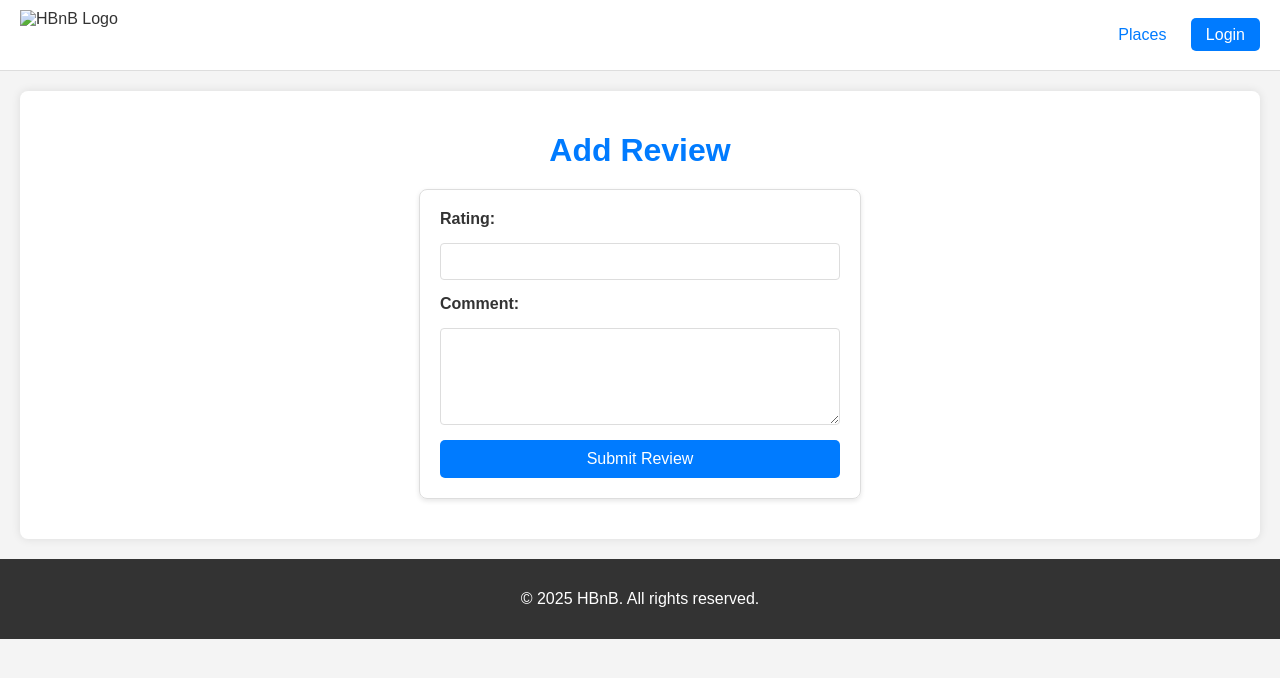
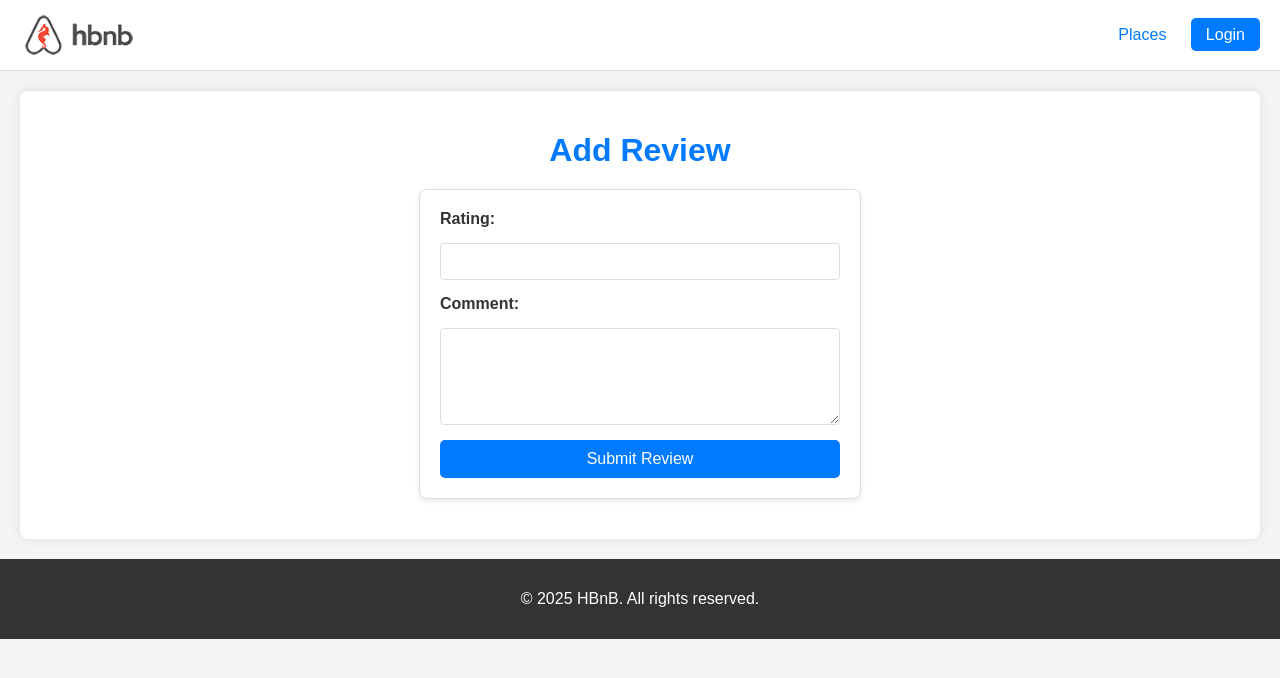
Before and after one commit to HectorPR4546/holbertonschool-hbnb, a plain HTML site: page part4/add_review.html in a window 1280 px wide. Drawn offline with Linux system fonts and the light colour scheme.

Commit message:
Fix: Correct image paths in HTML files

```diff
--- a/part4/add_review.html
+++ b/part4/add_review.html
@@ -5,11 +5,11 @@
     <meta name="viewport" content="width=device-width, initial-scale=1.0">
     <title>HBnB - Add Review</title>
     <link rel="stylesheet" href="style.css">
-    <link rel="icon" href="icon.png">
+    <link rel="icon" href="images/icon.png">
 </head>
 <body>
     <header>
-        <img src="logo.png" alt="HBnB Logo" class="logo">
+        <img src="images/logo.png" alt="HBnB Logo" class="logo">
         <nav>
             <a href="index.html">Places</a>
             <a href="login.html" class="login-button">Login</a>
```
Also changed, not shown: part4/index.html (+2 -2 lines), part4/login.html (+2 -2 lines), part4/place.html (+2 -2 lines).
